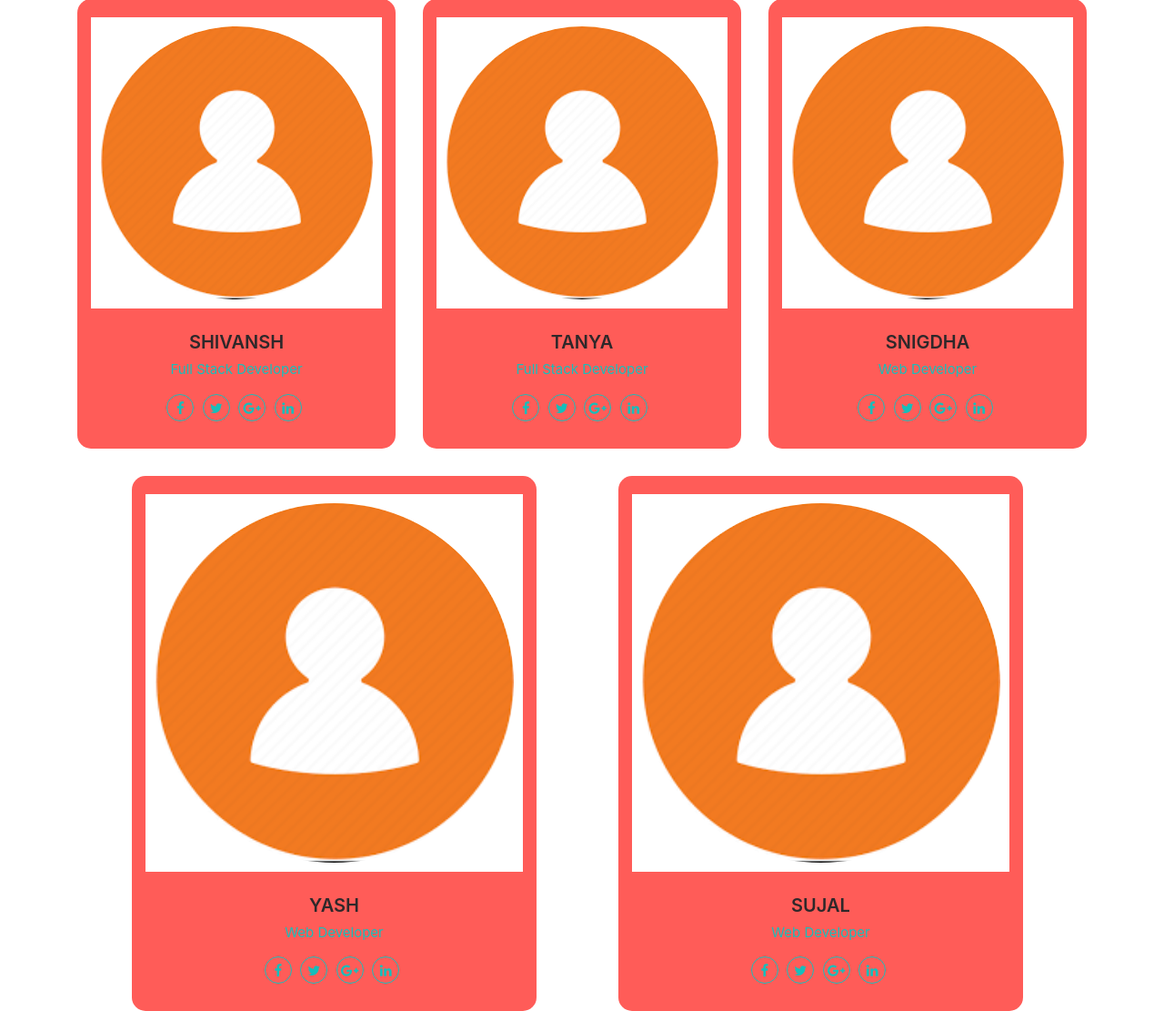
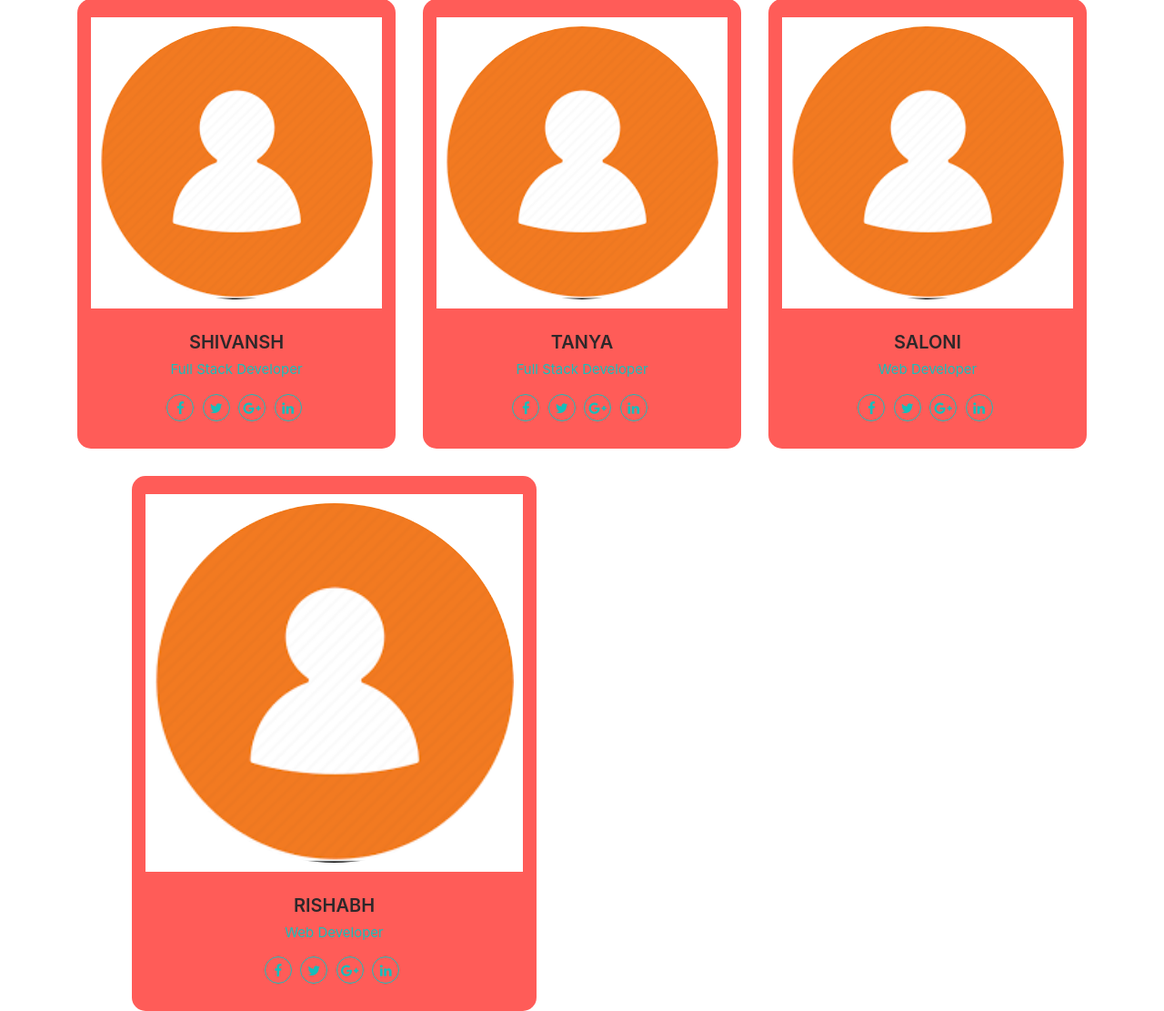
Before and after one commit to TanyaMittal31/SW-Medication, a Node server app: page /home/team in a window 1280 px wide. Shown: the part 241-1352 px from the top of the page at 91% size. Run offline with Node 20, Linux system fonts and the light colour scheme; some libraries are stand-ins or nearby versions.

Commit message:
latest commit

```diff
--- a/home/public/views/team.html
+++ b/home/public/views/team.html
@@ -213,7 +213,7 @@ h1{
                 <a href=""><i class="icon-lenkedin"></i></a>
             </div>
         </div>
-        <h3 class="title">Snigdha</h3>
+        <h3 class="title">Saloni</h3>
         <span class="post">Web Developer</span>
         <ul class="social">
             <li><a href="#" class="fa fa-facebook"></a></li>
@@ -238,34 +238,7 @@ h1{
                 <a href=""><i class="icon-lenkedin"></i></a>
             </div>
         </div>
-        <h3 class="title">Yash</h3>
-        <span class="post">Web Developer</span>
-
-        <ul class="social">
-            <li><a href="#" class="fa fa-facebook"></a></li>
-            <li><a href="#" class="fa fa-twitter"></a></li>
-            <li><a href="#" class="fa fa-google-plus"></a></li>
-            <li><a href="#" class="fa fa-linkedin"></a></li>
-     </ul>
-
-
-    </div>
-</div>
-
-<!--5th Member-->
-
-<div class="col-md-5 col-sm-6 space profile text-center">
-    <div class="our-team">
-        <div class="pic">
-            <img src="../images/avatar.png">
-            <div class="soical">
-                <a href=""><i class="icon-twitter"></i></a>
-                <a href=""><i class="icon-facebook"></i></a>
-                <a href=""><i class="icon-youtube"></i></a>
-                <a href=""><i class="icon-lenkedin"></i></a>
-            </div>
-        </div>
-        <h3 class="title">Sujal</h3>
+        <h3 class="title">Rishabh</h3>
         <span class="post">Web Developer</span>
 
         <ul class="social">
--- a/package.json
+++ b/package.json
@@ -29,6 +29,6 @@
     "http": "0.0.1-security",
     "jquery": "^3.6.0",
     "mongoose": "^6.0.13",
-    "nodemon": "^2.0.15"
+    "nodemon": "^2.0.16"
   }
 }
```
Also changed, not shown: 7 other files.
